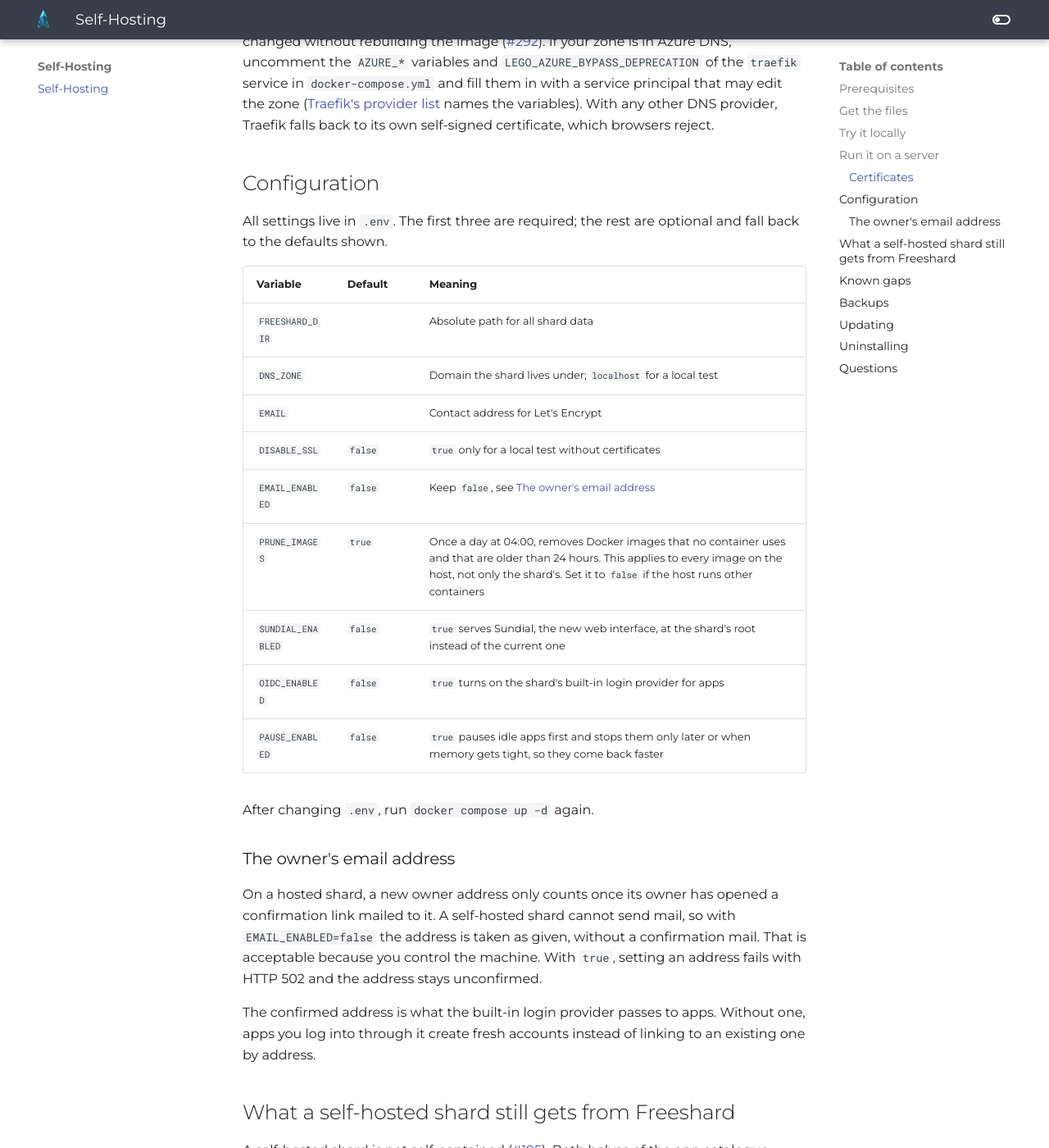
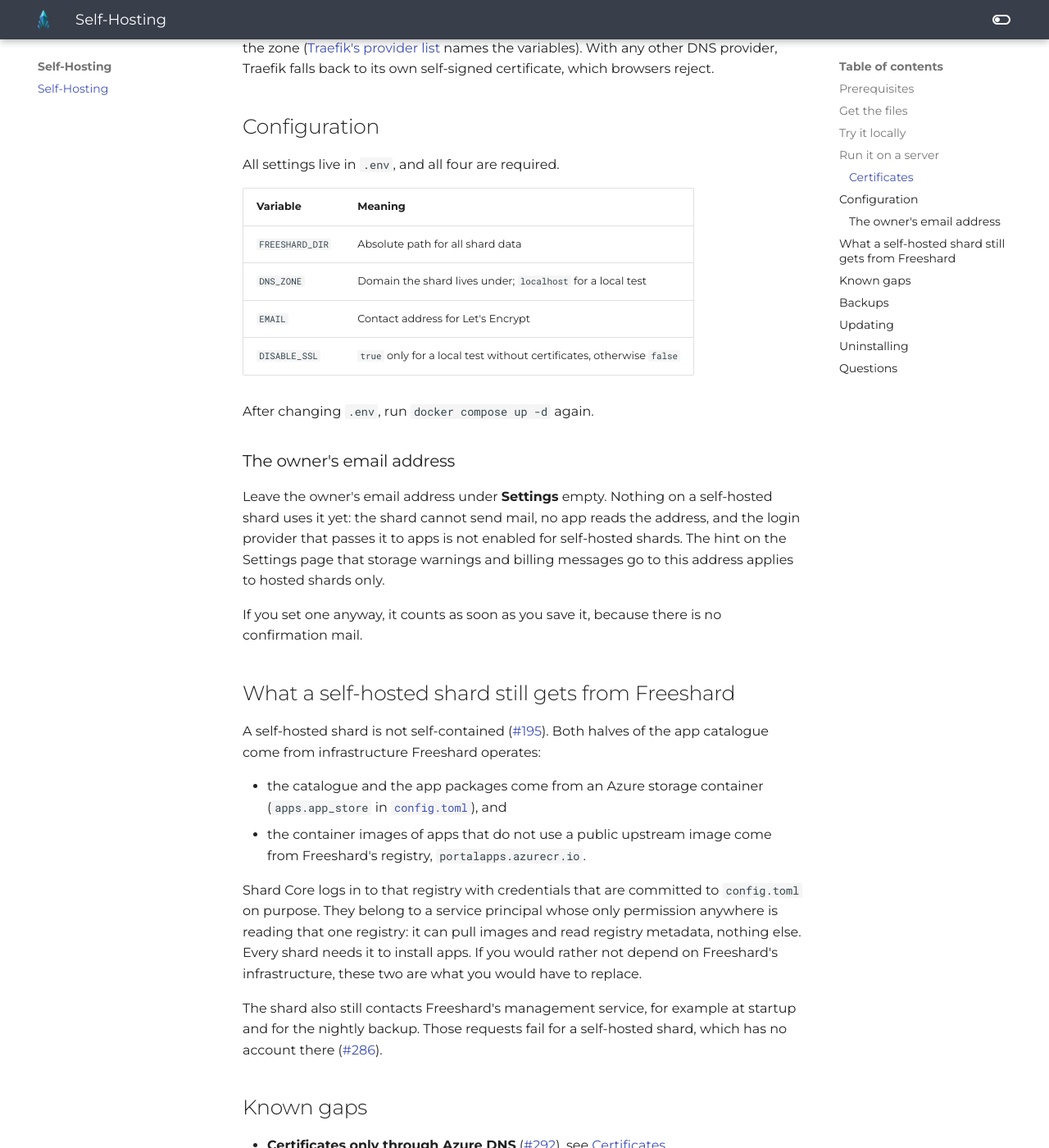
Before and after one commit to FreeshardBase/documentation, an MkDocs documentation site: the page built from docs/self_hosting/index.md, in a window 1280 px wide and 1400 px high, scrolled down 2989 px. Shown: the whole window at 82% size. Built offline with MkDocs 1.6.1 and Material for MkDocs 9.7.7, drawn with Linux system fonts in a browser that asks for light colours; some of the changed text lies outside the part shown.

Commit message:
self_hosting: address review, drop rollout flags and arch note, recommend no owner email
Co-Authored-By: Claude Opus 5.5 <noreply@anthropic.com>

````diff
--- a/docs/self_hosting/index.md
+++ b/docs/self_hosting/index.md
@@ -11,9 +11,8 @@ This page is the complete guide: what you need, how to try it locally, how to ru
 
 ## Prerequisites
 
-* **A Linux machine with an x86-64 (amd64) CPU.** The Shard Core image is only built for amd64, so ARM boards such as a Raspberry Pi will not work.
-* **Docker Engine with the Compose v2 plugin.** All commands below use `docker compose`. The retired v1 tool `docker-compose` is not supported.
-* **A host to itself.** Ports 80, 443 and 8883 must be free, and there must be no Docker network called `portal`. Both are fixed in the compose file ([#196](https://github.com/FreeshardBase/freeshard/issues/196)). Shard Core also removes unused Docker images on the host once a day (see `PRUNE_IMAGES` under [Configuration](#configuration)). A dedicated machine or VM is the easiest setup.
+* **A Linux machine** with Docker Engine and the Compose plugin (`docker compose`).
+* **Free ports and network name.** Ports 80, 443 and 8883 must be free, and there must be no Docker network called `portal`. Both are fixed in the compose file ([#196](https://github.com/FreeshardBase/freeshard/issues/196)). A dedicated machine or VM is recommended, see [Known gaps](#known-gaps).
 * **Root or `sudo`.** The containers write the shard's data as root.
 * **Memory and disk.** There is no tested minimum yet. For comparison, the smallest hosted shard has 1 vCPU and 2 GB of RAM. Apps are downloaded when they are first opened, and some are large: the Immich images alone are about 3.5 GB.
 * **For a local test: `*.localhost` resolution.** The shard is reached at `http://<shard id>.localhost`. systemd-resolved resolves such names; plain glibc without it and Windows do not.
@@ -50,7 +49,10 @@ The compose file pins the same versions of Shard Core, Traefik, Postgres and the
     It shows the Freeshard logo, the shard's address `http://<shard id>.localhost` and, as long as no device is paired, a pairing link that is valid for 10 minutes.
 4. Open the pairing link in your browser. If the code is not filled in, type it into the pairing field.
 
-To pair another device later, get a fresh code from inside the shard's network:
+To pair another device, open **Devices** on a device that is already paired and choose **Pair new device**.
+It shows a code and a QR code for the new device.
+
+If no paired device is left, get a fresh code from inside the shard's network instead:
 
 ```shell
 docker run --rm --network portal curlimages/curl -s "http://shard_core/protected/terminals/pairing-code"
@@ -81,31 +83,24 @@ With any other DNS provider, Traefik falls back to its own self-signed certifica
 
 ## Configuration
 
-All settings live in `.env`. The first three are required; the rest are optional and fall back to the defaults shown.
+All settings live in `.env`, and all four are required.
 
-| Variable | Default | Meaning |
-|---|---|---|
-| `FREESHARD_DIR` | | Absolute path for all shard data |
-| `DNS_ZONE` | | Domain the shard lives under; `localhost` for a local test |
-| `EMAIL` | | Contact address for Let's Encrypt |
-| `DISABLE_SSL` | `false` | `true` only for a local test without certificates |
-| `EMAIL_ENABLED` | `false` | Keep `false`, see [The owner's email address](#the-owners-email-address) |
-| `PRUNE_IMAGES` | `true` | Once a day at 04:00, removes Docker images that no container uses and that are older than 24 hours. This applies to every image on the host, not only the shard's. Set it to `false` if the host runs other containers |
-| `SUNDIAL_ENABLED` | `false` | `true` serves Sundial, the new web interface, at the shard's root instead of the current one |
-| `OIDC_ENABLED` | `false` | `true` turns on the shard's built-in login provider for apps |
-| `PAUSE_ENABLED` | `false` | `true` pauses idle apps first and stops them only later or when memory gets tight, so they come back faster |
+| Variable | Meaning |
+|---|---|
+| `FREESHARD_DIR` | Absolute path for all shard data |
+| `DNS_ZONE` | Domain the shard lives under; `localhost` for a local test |
+| `EMAIL` | Contact address for Let's Encrypt |
+| `DISABLE_SSL` | `true` only for a local test without certificates, otherwise `false` |
 
 After changing `.env`, run `docker compose up -d` again.
 
 ### The owner's email address
 
-On a hosted shard, a new owner address only counts once its owner has opened a confirmation link mailed to it.
-A self-hosted shard cannot send mail, so with `EMAIL_ENABLED=false` the address is taken as given, without a confirmation mail.
-That is acceptable because you control the machine.
-With `true`, setting an address fails with HTTP 502 and the address stays unconfirmed.
+Leave the owner's email address under **Settings** empty.
+Nothing on a self-hosted shard uses it yet: the shard cannot send mail, no app reads the address, and the login provider that passes it to apps is not enabled for self-hosted shards.
+The hint on the Settings page that storage warnings and billing messages go to this address applies to hosted shards only.
 
-The confirmed address is what the built-in login provider passes to apps.
-Without one, apps you log into through it create fresh accounts instead of linking to an existing one by address.
+If you set one anyway, it counts as soon as you save it, because there is no confirmation mail.
 
 ## What a self-hosted shard still gets from Freeshard
 
@@ -126,7 +121,7 @@ Those requests fail for a self-hosted shard, which has no account there ([#286](
 
 * **Certificates only through Azure DNS** ([#292](https://github.com/FreeshardBase/freeshard/issues/292)), see [Certificates](#certificates).
 * **No automatic backup.** The nightly backup depends on Freeshard's management service and fails on a self-hosted shard, although the interface says a backup runs every night ([#286](https://github.com/FreeshardBase/freeshard/issues/286)). See [Backups](#backups).
-* **The shard assumes it owns the host:** fixed ports, a fixed network name, and Traefik also picks up other containers on the host ([#196](https://github.com/FreeshardBase/freeshard/issues/196)).
+* **The shard assumes it owns the host:** fixed ports, a fixed network name, and Traefik also picks up other containers on the host ([#196](https://github.com/FreeshardBase/freeshard/issues/196)). It works next to other services, but a dedicated machine or VM avoids these clashes.
 * **Isolation.** Shard Core and Traefik have access to the Docker socket, which amounts to root access on the host. Run a shard on a machine or VM that does nothing else you care about ([#198](https://github.com/FreeshardBase/freeshard/issues/198)).
 
 ## Backups
````
Also changed, not shown: other parts of docs/self_hosting/index.md (+1 -1 lines).
